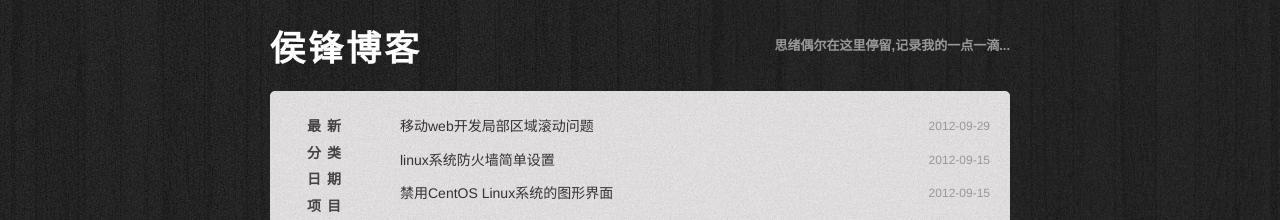
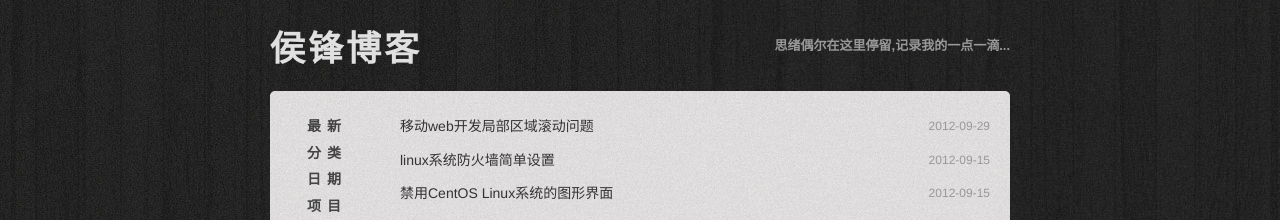
Before and after one commit to Houfeng/houfeng.github.com, a Jekyll site: the page built from index.html, in a window 1280 px wide. Shown: the top 220 px of the page. Built offline with Jekyll 4.4.1, drawn with Linux system fonts in a browser that asks for light colours; Markdown is read by kramdown in place of the engine named in the settings; comment, search, counter and statistics services are not loaded.

Commit message:
调整标题颜色

```diff
--- a/styles/style.css
+++ b/styles/style.css
@@ -411,7 +411,7 @@ span.balloon {
 #logo h1 a{
 	font-weight:bold;
 	font-size:35px;
-	color:#fff;
+	color:#e0e0e0;
 	letter-spacing:3px;
 }
 
```
